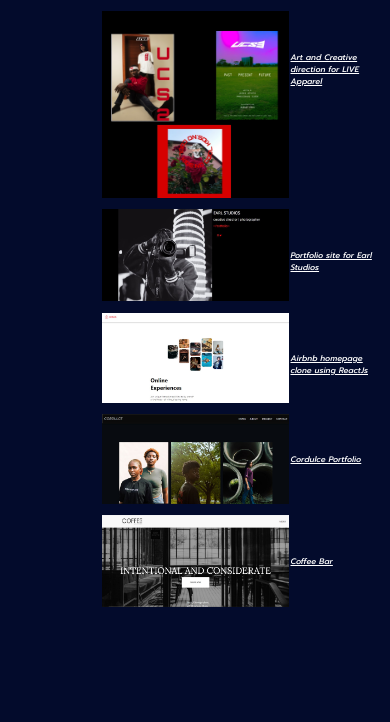
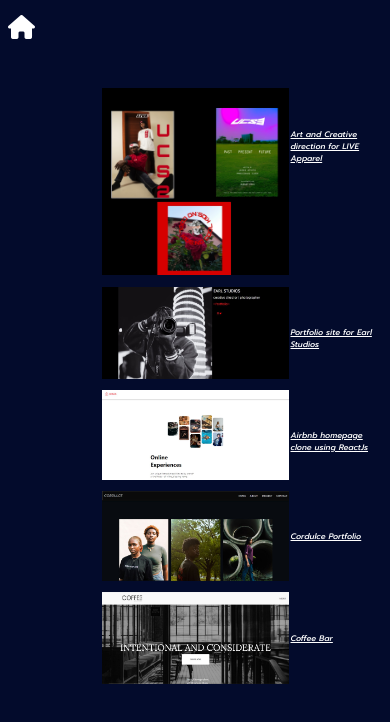
Before and after one commit to jindudimuna/jindu-s-portfolio, a website built with Parcel: page Project.html in a window 390 px wide. Built offline with nearby package versions, Linux system fonts and the light colour scheme; a web font is replaced by a local one.

Commit message:
home button

```diff
--- a/Project.html
+++ b/Project.html
@@ -5,7 +5,11 @@
     <meta http-equiv="X-UA-Compatible" content="IE=edge">
     <meta name="viewport" content="width=device-width, initial-scale=1.0">
 
-
+    <!-- Font Awesome -->
+    <link
+    href="https://cdnjs.cloudflare.com/ajax/libs/font-awesome/6.0.0/css/all.min.css"
+    rel="stylesheet"
+    />
 <!-- Google Fonts -->
 <link
 href="https://fonts.googleapis.com/css?family=Roboto:300,400,500,700&display=swap"
@@ -27,11 +31,18 @@ href="https://cdnjs.cloudflare.com/ajax/libs/animate.css/4.1.1/animate.min.css"
 <title>Projects</title>
 </head>
 <body>
+  <div class="homepage">
+    <a href="index.html">
 
-  <div class="animate__backInDown">
+      <i class="fa-solid fa-house" ></i>
+
+    </a>
+  </div>
 
 
 
+
+  <div class="animate__backInDown">
     <div class="mobile">
 
         <img src="./live1.png" class="pics" />
@@ -64,4 +75,5 @@ href="https://cdnjs.cloudflare.com/ajax/libs/animate.css/4.1.1/animate.min.css"
         <a href="https://coffeeshopbyjd.netlify.app/" class="img-text">Coffee Bar</a>
         </div>
   </div>
+
 </body>
--- a/projects.css
+++ b/projects.css
@@ -36,8 +36,21 @@ a{
 
 .animate__backInDown{
     animation-duration:2s;
+    margin-top:10%;
+
 }
 
+
+.homepage{
+    padding-top: 2%;
+    padding-bottom: 2%;
+
+
+}
+
+.fa-solid{
+    font-size: 2em;
+}
 @media only screen and (max-width :414px){
 .img-text{
 
@@ -50,5 +63,7 @@ a{
 .pics{
     margin-left: 25%;
 }
-
+.fa-solid{
+    font-size: 1.5em;
 }
+}
```
